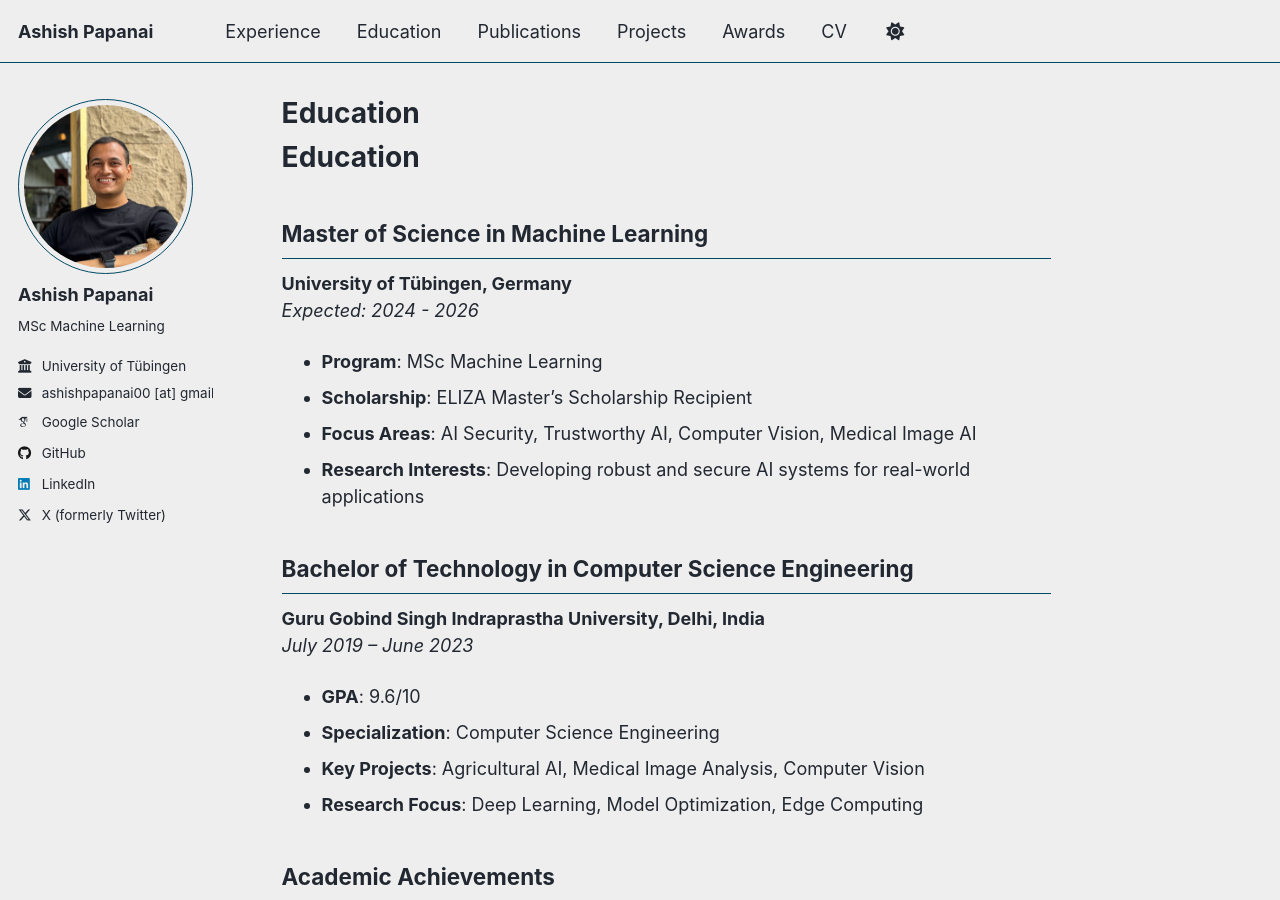
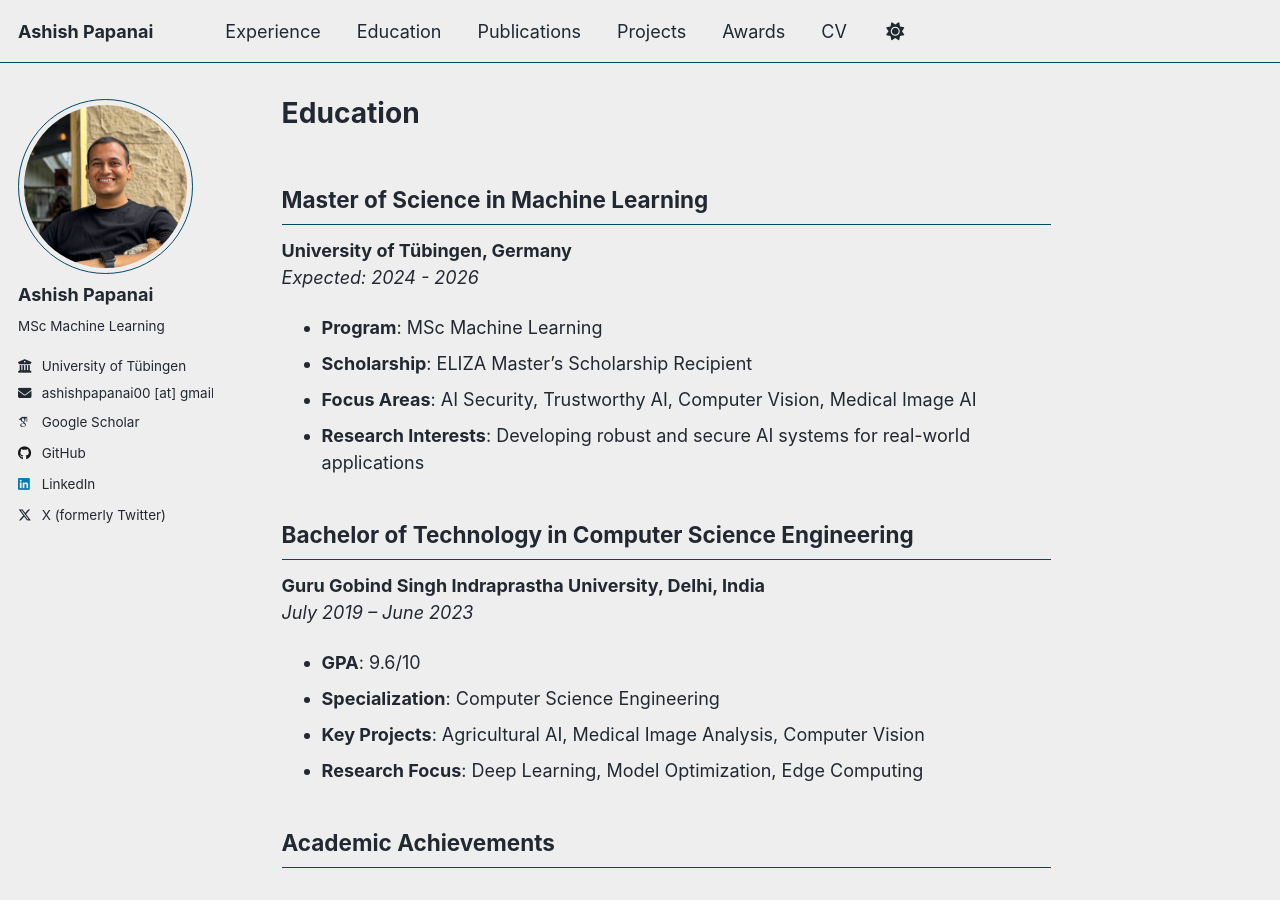
Before and after one commit to ashishpapanai/ashishpapanai.github.io, a Jekyll site: the page built from _pages/education.md, in a window 1280 px wide and 900 px high. Built offline with Jekyll 4.4.1, drawn with Linux system fonts in a browser that asks for light colours; some web fonts are replaced.

Commit message:
fixed typo

```diff
--- a/_pages/education.md
+++ b/_pages/education.md
@@ -5,7 +5,6 @@ permalink: /education/
 author_profile: true
 ---
 
-# Education
 
 ## Master of Science in Machine Learning
 **University of Tübingen, Germany**
```
